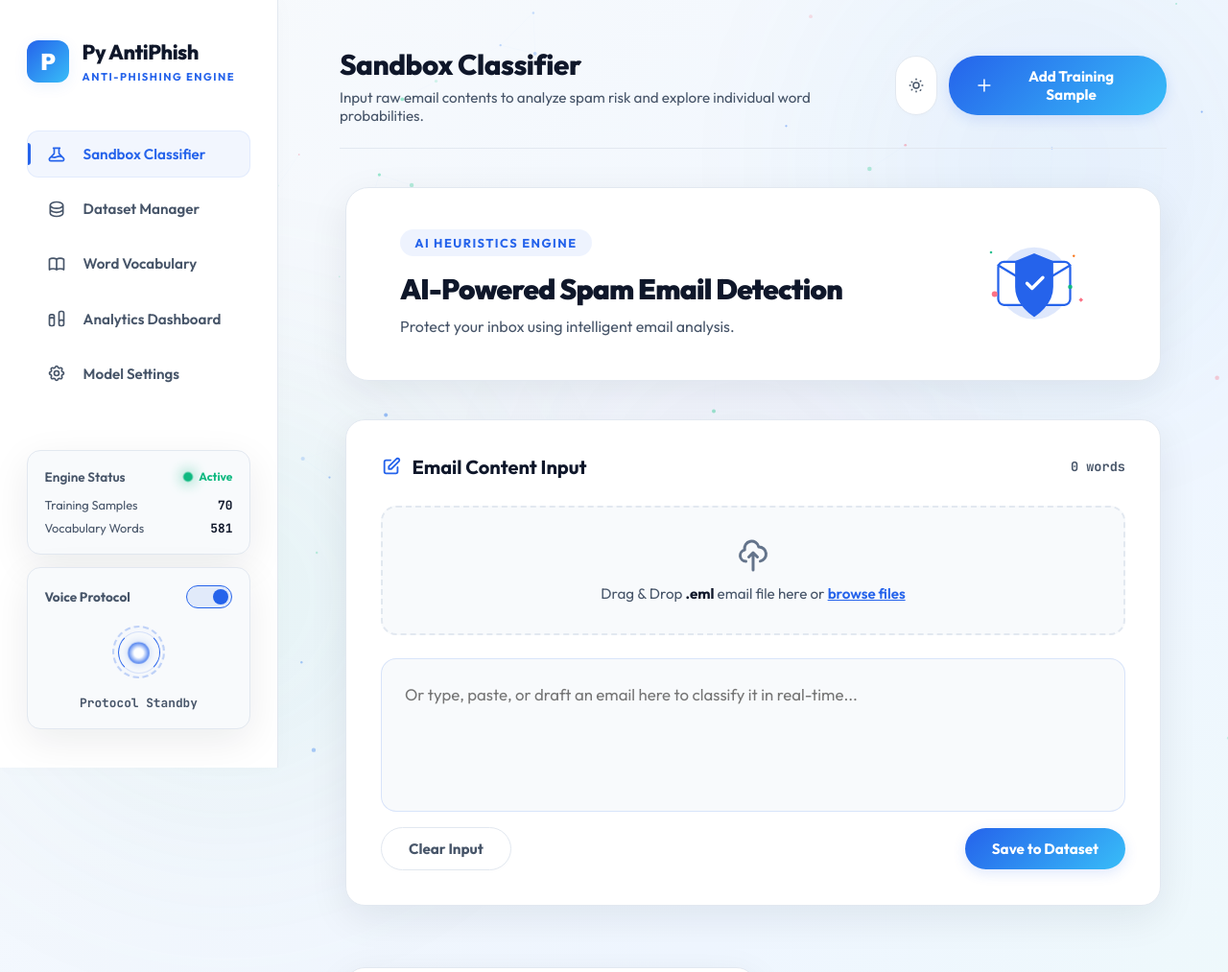
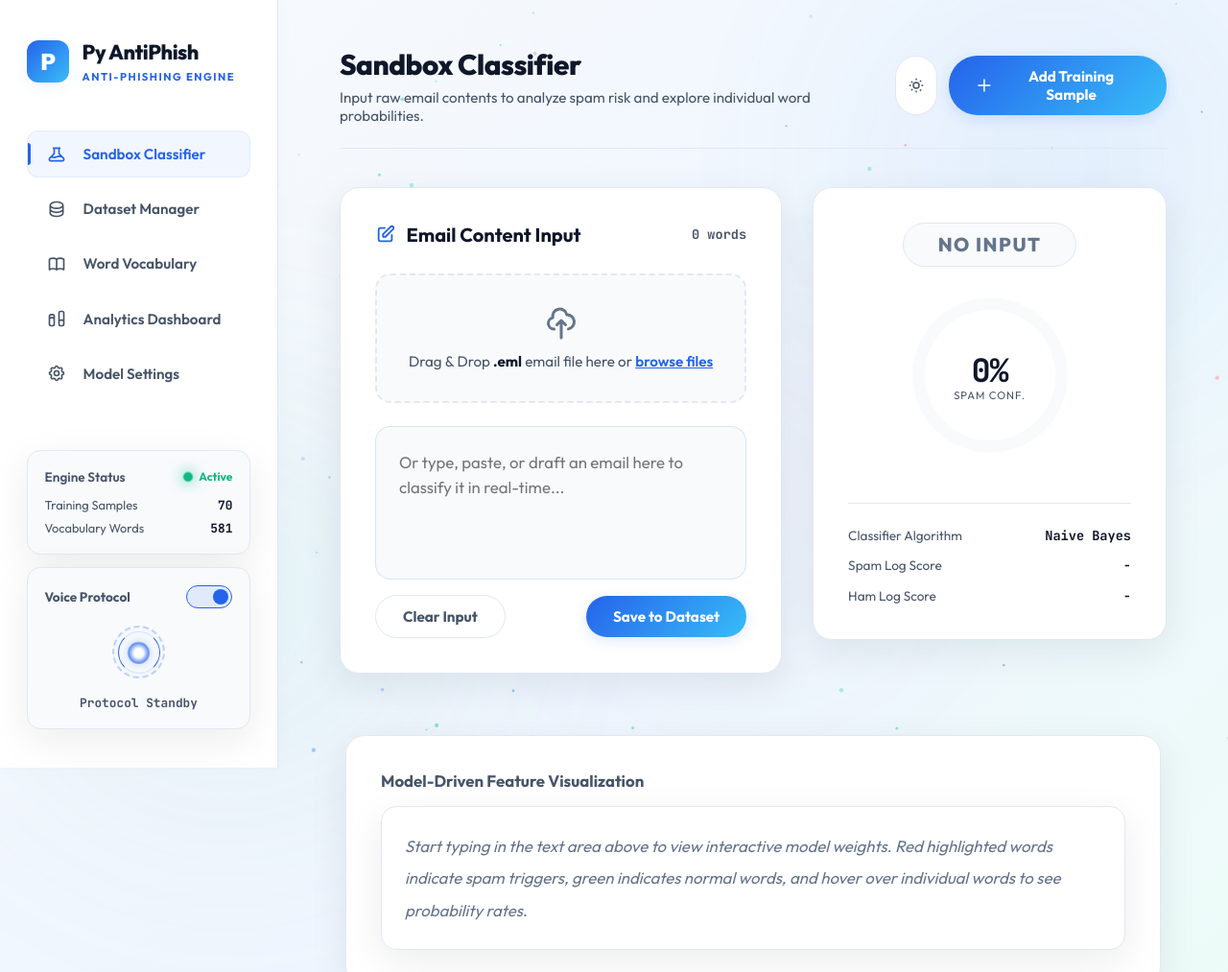
Before and after one commit to parasyadav-sw/Spam-Email-Detection-, a plain HTML site: page index.html in a window 1280 px wide. Shown: the top 1013 px of the page at 96% size. Drawn offline with Linux system fonts and the light colour scheme.

Commit message:
Add files via upload

```diff
--- a/app.js
+++ b/app.js
@@ -696,6 +696,7 @@ function runClassification() {
 
   renderHighlightedText(text, result.wordProbabilities);
   inspectUrls(text);
+  presentClassificationResults(text, result);
 
   if (isEmlScan) {
     isEmlScan = false;
@@ -703,11 +704,16 @@ function runClassification() {
     triggerCyberBattle(text, result);
   } else {
     clearTimeout(battleDebounceTimeout);
-    battleDebounceTimeout = setTimeout(() => {
-      triggerCyberBattle(text, result);
-    }, 2000);
-  }
-}
+    // Announce via voice assistant in real-time (with debounce to avoid chatter)
+    if (voiceEnabled) {
+      clearTimeout(voiceDebounceTimeout);
+      voiceDebounceTimeout = setTimeout(() => {
+        announceHealthReport(text, result);
+      }, 1500);
+    }
+  }
+}
+
 
 function renderHighlightedText(originalText, wordProbabilities) {
   // Map word tokens to statistical info objects for quick lookup
--- a/index.html
+++ b/index.html
@@ -140,39 +140,6 @@
 
     <!-- TAB 1: SANDBOX -->
     <section id="sandbox-tab" class="tab-content active">
-      <!-- Hero Section -->
-      <div class="hero-section">
-        <div class="hero-content">
-          <span class="hero-badge">AI Heuristics Engine</span>
-          <h2 class="hero-title">AI-Powered Spam Email Detection</h2>
-          <p class="hero-subtitle">Protect your inbox using intelligent email analysis.</p>
-        </div>
-        <div class="hero-illustration">
-          <svg viewBox="0 0 200 150" fill="none" xmlns="http://www.w3.org/2000/svg">
-            <circle cx="100" cy="75" r="50" fill="url(#heroGlow)" opacity="0.15" />
-            <rect x="50" y="45" width="100" height="60" rx="8" fill="#FFFFFF" stroke="var(--primary)" stroke-width="3" />
-            <path d="M50 50 L100 80 L150 50" stroke="var(--primary)" stroke-width="3" stroke-linecap="round" stroke-linejoin="round" />
-            <path d="M100 35 L125 45 L125 80 C125 105 100 120 100 120 C100 120 75 105 75 80 L75 45 Z" fill="url(#shieldGrad)" stroke="var(--primary)" stroke-width="3" stroke-linejoin="round" />
-            <path d="M90 75 L97 82 L112 67" stroke="#FFFFFF" stroke-width="4.5" stroke-linecap="round" stroke-linejoin="round" />
-            <path d="M40 30 L42 32 L40 34 L38 32 Z" fill="var(--cyan-neon)" />
-            <path d="M165 95 L168 98 L165 101 L162 98 Z" fill="var(--magenta-neon)" />
-            <path d="M155 35 L157 37 L155 39 L153 37 Z" fill="var(--accent-orange)" />
-            <circle cx="150" cy="80" r="3" fill="var(--cyan-neon)" />
-            <circle cx="45" cy="90" r="4" fill="var(--magenta-neon)" />
-            <defs>
-              <linearGradient id="heroGlow" x1="50" y1="25" x2="150" y2="125">
-                <stop offset="0%" stop-color="var(--primary)" />
-                <stop offset="100%" stop-color="var(--cyan-neon)" />
-              </linearGradient>
-              <linearGradient id="shieldGrad" x1="75" y1="45" x2="125" y2="120">
-                <stop offset="0%" stop-color="var(--primary)" />
-                <stop offset="100%" stop-color="var(--cyan-neon)" />
-              </linearGradient>
-            </defs>
-          </svg>
-        </div>
-      </div>
-
       <div class="sandbox-grid">
         <!-- Input section -->
         <div class="panel">
--- a/style.css
+++ b/style.css
@@ -722,25 +722,24 @@ body.mint-theme .hero-badge {
   }
 }
 
-/* Sandbox Grid: Focused Centered Layout */
+/* Sandbox Grid: Side-by-Side Split Screen Layout */
 .sandbox-grid {
+  display: grid;
+  grid-template-columns: 1.25fr 1fr;
+  gap: 2rem;
+  width: 100%;
+  margin: 0 auto;
+}
+
+.sandbox-grid > .panel {
+  width: 100%;
+}
+
+.sandbox-results-column {
   display: flex;
   flex-direction: column;
   gap: 2rem;
-  max-width: 850px;
-  margin: 0 auto;
-}
-
-.sandbox-grid > .panel {
   width: 100%;
-}
-
-.sandbox-results-column {
-  display: grid;
-  grid-template-columns: 1.1fr 1fr;
-  gap: 2rem;
-  width: 100%;
-  align-items: start;
 }
 
 @media (max-width: 768px) {
@@ -2399,3 +2398,12 @@ select.form-control-input {
     display: none !important;
   }
 }
+
+
+
+
+@media (max-width: 1024px) {
+  .sandbox-grid {
+    grid-template-columns: 1fr;
+  }
+}
```
